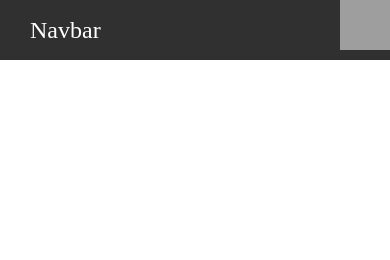
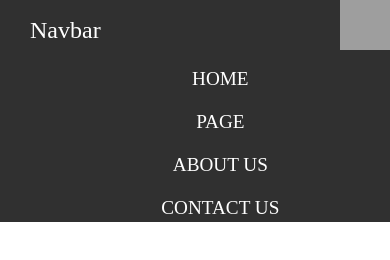
Before and after one commit to Amitsharma45/JavaScript-practice, a plain HTML site: page Navbar/index.html in a window 390 px wide. Both pictures are taken after a click on the picture 365 px from the left and 25 px from the top of the page. Drawn offline with Linux system fonts and the light colour scheme; grey boxes are pictures that could not be loaded.

Commit message:
navbar update

```diff
--- a/Navbar/index.html
+++ b/Navbar/index.html
@@ -11,10 +11,11 @@
 
     <div class="navbar">
         <span class="name">Navbar</span>
-        <ul class="list">
-            <li>About us</li>
-            <li>Contact us</li>
-            <li>FeedBack</li>
+        <ul class="list b">
+            <li><a href="#">HOME</a></li>
+            <li><a href="#">PAGE</a></li>
+            <li><a href="#">ABOUT US</a></li>
+            <li><a href="#">CONTACT US</a></li>
         </ul>
         <img id="bar" onclick="toggle()" src="https://cdn-icons-png.flaticon.com/512/8860/8860934.png" alt="">
     </div>
--- a/Navbar/index.js
+++ b/Navbar/index.js
@@ -1,8 +1,13 @@
+var t=1;
 function toggle() {
     var x = document.getElementsByClassName('list')[0];
-    if (x.style.display === 'none') {
-        x.style.display = 'flex';
+    if (t) {
+        x.classList.add('a');
+        x.classList.remove('b');
+        t=0;
     } else {
-        x.style.display = 'none';
+        t=1;
+        x.classList.add('b');
+        x.classList.remove('a');
     }
 }
--- a/Navbar/style.css
+++ b/Navbar/style.css
@@ -6,16 +6,18 @@
 .navbar{
     min-height: 60px;
     width: 100%;
-    line-height: 60px;
+
     background-color: #303030;
     color: white;
     display: flex;
     flex-direction: row;
     justify-content: space-between;
+    /* align-items: center; */
 }
 .name{
     font-size: 1.5rem;
     padding: 0 30px;
+    line-height: 60px;
 }
 .list{
     color: white;
@@ -23,24 +25,58 @@
     flex-direction: row;
     list-style: none;
     padding-right: 30px;
+}
+a, a:hover {
+  color: white;
+  text-decoration: none;
+  padding: 0;
+  margin: 0;
 
 }
+a:after {
+  content: '';
+  display: block;
+  height: 3px;
+  width: 0px;
+  background: transparent;
+  transition: width .5s ease, background-color .5s ease;
+}
+a:hover:after {
+  width: 100%;
+  background: white;
+}
+
 li{
     padding: 0 10px;
     font-size: 1.2rem;
+    /* line-height: 60px;   */
+    margin-top: 18px;
 }
+
+
 #bar{
     width: 50px;
     height: 50px;
+
     display: none;
 }
+@media screen and (min-width:835px){
+    .list{
+        display: flexx;
+    }
+}
 @media screen and (max-width:830px) {
-    .list{
+    .a{
         flex-direction: column;
         text-align: center;
+        display: block;
+        margin-top: 50px;
+        transition: display 2s;
+
+    }
+    .b{
         display: none;
-        margin-top: 50px
-
+        transition: display 2s;
     }
     #bar{
         display: inline ;
```
Also changed, not shown: index.html (+4 -1 lines).
